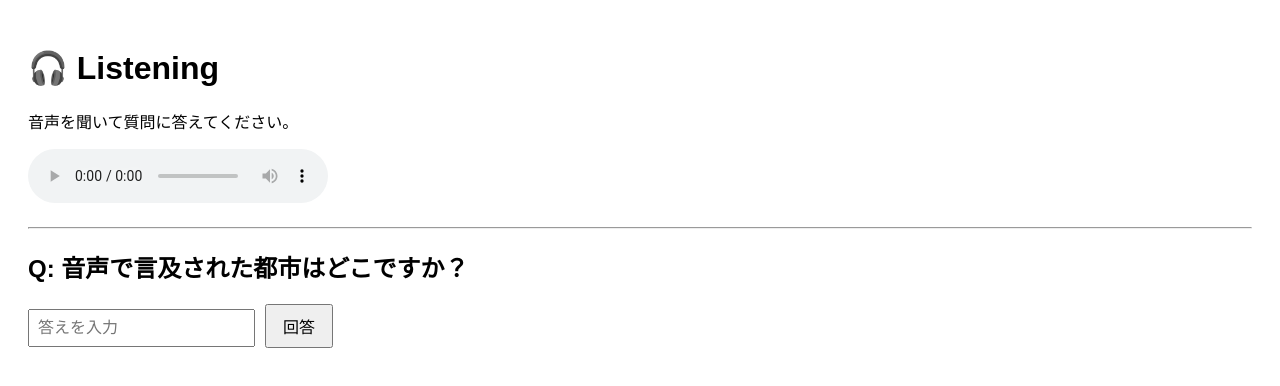
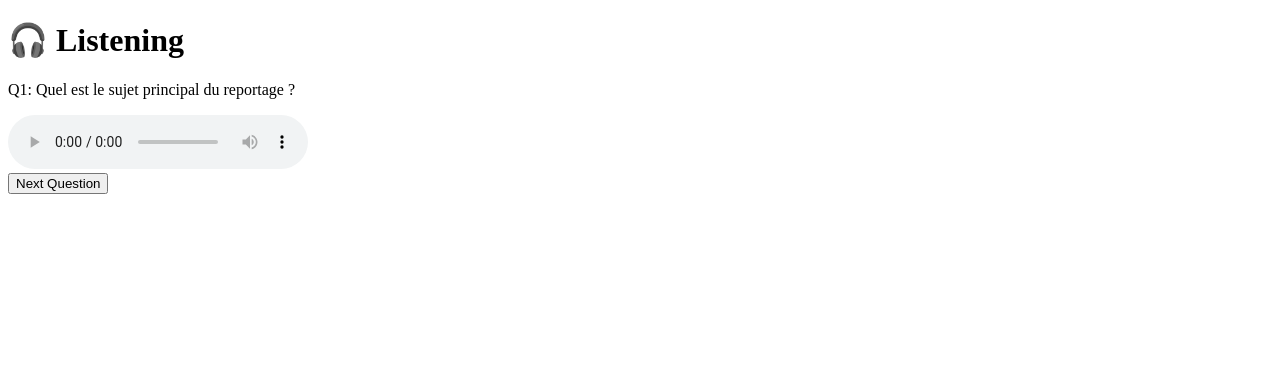
Before and after one commit to Happygeneva/ShinjiB2, a Next.js app: page /listening in a window 1280 px wide. Shown: the top 386 px of the page. Built offline with nearby package versions, Linux system fonts and the light colour scheme.

Commit message:
Update listening.js

```diff
--- a/pages/listening.js
+++ b/pages/listening.js
@@ -1,58 +1,40 @@
-// pages/listening.js
 import { useState } from "react";
 
 export default function Listening() {
-  const [answer, setAnswer] = useState("");
-  const [feedback, setFeedback] = useState("");
+  const [currentQ, setCurrentQ] = useState(1);
 
-  const correctAnswer = "パリ"; // 正解の例
+  const questions = [
+    "Q1: Quel est le sujet principal du reportage ?",
+    "Q2: Quelle ville est mentionnée dans l'audio ?",
+    "Q3: Qui est l’intervenant principal ?",
+    // ... Q50まで
+  ];
 
-  const handleSubmit = (e) => {
-    e.preventDefault();
-    if (answer.trim() === correctAnswer) {
-      setFeedback("✅ 正解です！よくできました。");
-    } else {
-      setFeedback("❌ 不正解です。もう一度聞いてみましょう。");
+  const handleNext = () => {
+    if (currentQ < questions.length) {
+      setCurrentQ(currentQ + 1);
     }
   };
 
   return (
-    <div style={{ padding: "20px", fontFamily: "sans-serif" }}>
-      <h1>🎧 Listening</h1>
-      <p>音声を聞いて質問に答えてください。</p>
+    <div className="p-8">
+      <h1 className="text-xl font-bold">🎧 Listening</h1>
+      <p className="mb-4">{questions[currentQ - 1]}</p>
 
-      {/* ✅ public フォルダ直下のファイルは /ファイル名 でアクセス */}
-      <audio controls>
-        <source src="/sample.mp3" type="audio/mpeg" />
-        ブラウザが audio タグをサポートしていません。
+      <audio controls key={currentQ}>
+        <source src={`/listening_b2_mp3/listening_Q${currentQ}.mp3`} type="audio/mpeg" />
+        Votre navigateur ne supporte pas l’audio.
       </audio>
 
-      <hr style={{ margin: "20px 0" }} />
-
-      <h2>Q: 音声で言及された都市はどこですか？</h2>
-
-      <form onSubmit={handleSubmit}>
-        <input
-          type="text"
-          placeholder="答えを入力"
-          value={answer}
-          onChange={(e) => setAnswer(e.target.value)}
-          style={{ padding: "8px", fontSize: "16px" }}
-        />
+      <div className="mt-4">
         <button
-          type="submit"
-          style={{
-            marginLeft: "10px",
-            padding: "8px 16px",
-            fontSize: "16px",
-            cursor: "pointer",
-          }}
+          className="bg-blue-500 text-white px-4 py-2 rounded"
+          onClick={handleNext}
+          disabled={currentQ === questions.length}
         >
-          回答
+          Next Question
         </button>
-      </form>
-
-      {feedback && <p style={{ marginTop: "20px" }}>{feedback}</p>}
+      </div>
     </div>
   );
 }
```
